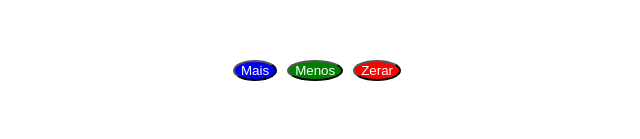
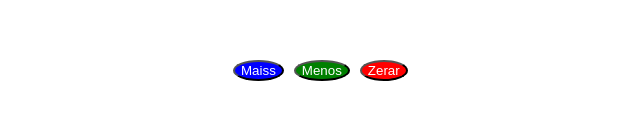
Before and after one commit to rafaelsrv/Teste-Renderiza-oCondicional-REACT, a React (Create React App) app: page / in a window 1280 px wide. Shown: the part 161-300 px from the top of the page, without its empty margins (372-1012 px from the left). Built offline with nearby package versions, Linux system fonts and the light colour scheme.

Commit message:
Implementando funcionalidades

```diff
--- a/src/App.js
+++ b/src/App.js
@@ -21,7 +21,7 @@ function App() {
   }
 
     if (visible === true){
-      setTimeout((zerar), 2000)
+      setTimeout((zerar), 1800)
 
 
 
@@ -41,7 +41,7 @@ function App() {
 
 
       <div className="DivCentral">
-      <button id="mais" onClick={()=>{setResultado(Resultado+1); setMessage(Message="Incrementando 1"); setVisible(visible=true)}}>Mais</button>
+      <button id="mais" onClick={()=>{setResultado(Resultado+1); setMessage(Message="Incrementando 1"); setVisible(visible=true)}}>Maiss</button>
       <button id="menos" onClick={()=>{setResultado(Resultado-1); setMessage(Message="Decrementando 1"); setVisible(visible=true)}}>Menos</button>
       <button id="zero" onClick={()=>{setResultado(Resultado=0); setMessage(Message="Zerando Total"); setVisible(visible=true)}}>Zerar</button>
 
```
